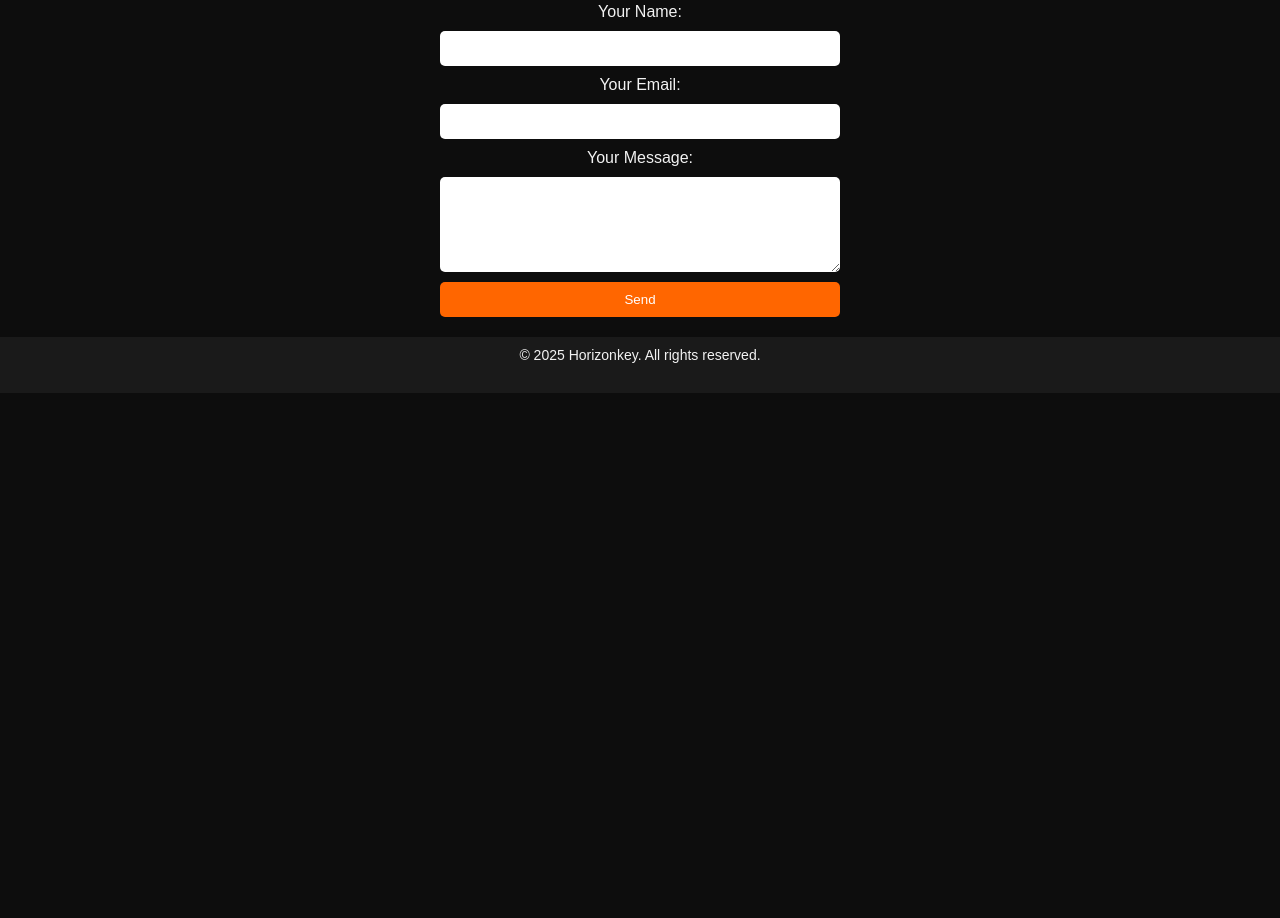
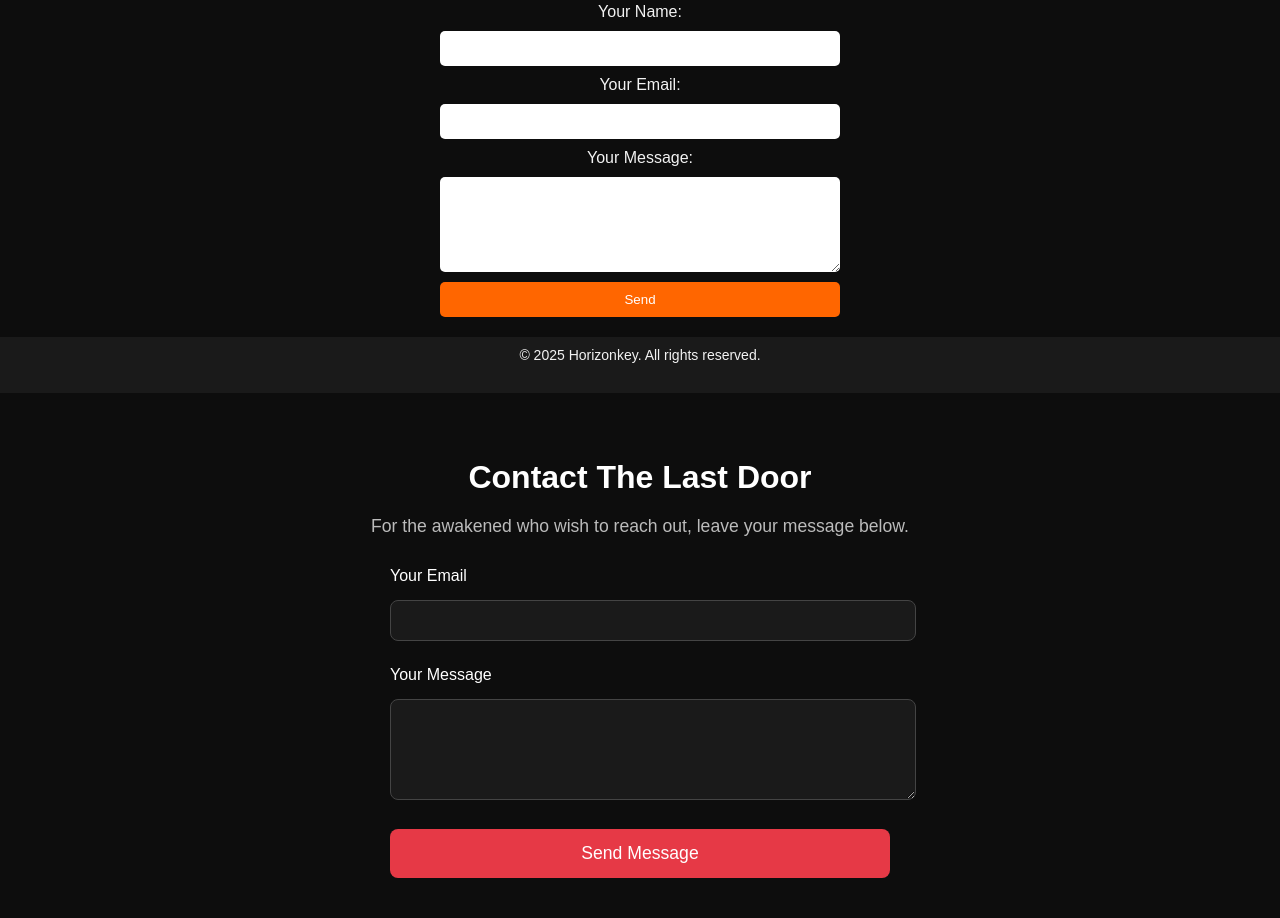
Before and after one commit to adnansharifakzonobel-wq/horizonkey, a plain HTML site: page index.html in a window 1280 px wide. Shown: the part 509-1427 px from the top of the page. Before the commit the page ends 902 px from the top, so only its background shows below. Drawn offline with Linux system fonts and the light colour scheme.

Commit message:
Update index.html

```diff
--- a/index.html
+++ b/index.html
@@ -49,3 +49,35 @@
   </footer>
 </body>
 </html>
+<section id="contact" style="padding:40px; background:#0d0d0d; color:#fff; font-family:sans-serif; text-align:center;">
+  <h2 style="font-size:2rem; margin-bottom:20px;">Contact The Last Door</h2>
+  <p style="margin-bottom:30px; font-size:1.1rem; color:#bbb;">
+    For the awakened who wish to reach out, leave your message below.
+  </p>
+
+  <form action="https://formspree.io/f/xpwlewnl" method="POST" style="max-width:500px; margin:0 auto; text-align:left;">
+    <label style="display:block; margin-bottom:15px;">
+      <span style="display:block; margin-bottom:5px;">Your Email</span>
+      <input type="email" name="email" required
+        style="width:100%; padding:12px; border-radius:8px; border:1px solid #444; background:#1a1a1a; color:#fff;">
+    </label>
+
+    <label style="display:block; margin-bottom:15px;">
+      <span style="display:block; margin-bottom:5px;">Your Message</span>
+      <textarea name="message" rows="5" required
+        style="width:100%; padding:12px; border-radius:8px; border:1px solid #444; background:#1a1a1a; color:#fff;"></textarea>
+    </label>
+
+    <!-- Honeypot to reduce spam -->
+    <input type="text" name="_gotcha" style="display:none">
+
+    <!-- Redirect after submit -->
+    <input type="hidden" name="_redirect" value="https://horizonkey.vercel.app">
+
+    <button type="submit"
+      style="width:100%; padding:14px; border:none; border-radius:8px; background:#e63946; color:#fff; font-size:1.1rem; cursor:pointer;">
+      Send Message
+    </button>
+  </form>
+</section>
+</body>
```
